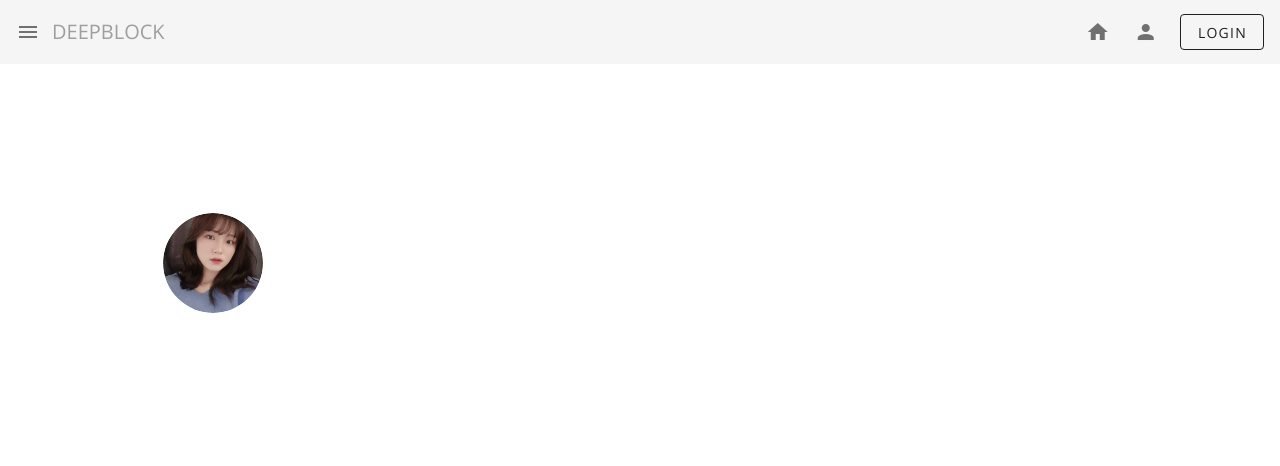
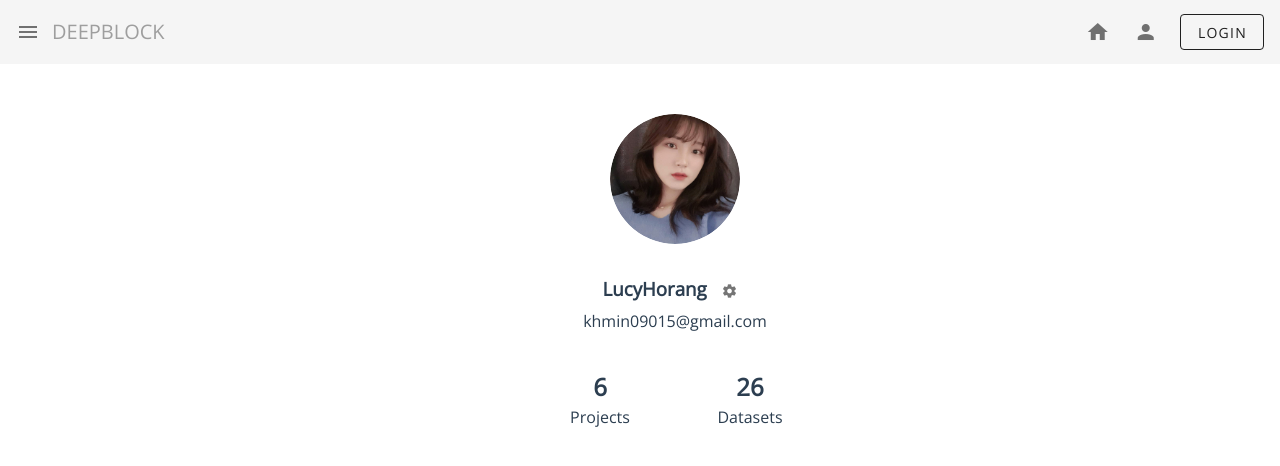
Before and after one commit to DeepBl0ck/DeepBlock, a Vue app: page /profile in a window 1280 px wide. Shown: the top 466 px of the page. Built offline with nearby package versions, Linux system fonts and the light colour scheme; what vue-input-autowidth, vue-js-grid would draw is missing.

Commit message:
프로필 페이지 구현

```diff
--- a/src/views/Profile.vue
+++ b/src/views/Profile.vue
@@ -1,13 +1,115 @@
 <template>
   <v-content>
-    <v-container class="fill-height" fluid>
-      <v-row align="center" justify="start">
-        <v-col cols="12" sm="8" md="4">
-          <v-avatar size="100">
-            <img src="../assets/lucy.jpg" alt="lucy" />
-          </v-avatar>
-        </v-col>
-      </v-row>
-    </v-container>
+    <div class="userAvatar" align="center">
+      <v-avatar size="130">
+        <img src="../assets/lucy.jpg" alt />
+      </v-avatar>
+      <div class="userInformation">
+        <div class="user_title">
+          {{ userName }}
+          <v-btn class="settingIcon" icon @click="settingAccount = !settingAccount">
+            <v-icon small>settings</v-icon>
+          </v-btn>
+        </div>
+        <!-- <h3 class="userName">{{ userName }}</h3>
+        <v-btn class="settingIcon" icon  @click="settingAccount = !settingAccount">
+          <v-icon small>settings</v-icon>
+        </v-btn>-->
+        <p class="email">{{ email }}</p>
+      </div>
+      <div class="userFolder" float>
+        <div class="projectCount">
+          <h2>6</h2>
+          <p>Projects</p>
+        </div>
+        <div class="projectCount two">
+          <h2>26</h2>
+          <p>Datasets</p>
+        </div>
+      </div>
+    </div>
+
+    <v-dialog v-model="settingAccount" max-width="300px">
+      <v-card class="mx-auto" max-width="400" tile>
+        <v-list dense>
+          <v-list-item-group v-model="item" color="primary">
+            <v-list-item
+              v-for="(item, i) in items"
+              :key="i"
+              :inactive="inactive"
+              :href="item.route"
+            >
+              <v-list-item-content>
+                <v-list-item-title v-html="item.title"></v-list-item-title>
+              </v-list-item-content>
+            </v-list-item>
+          </v-list-item-group>
+        </v-list>
+      </v-card>
+    </v-dialog>
   </v-content>
 </template>
+<script>
+export default {
+  name: "profile",
+  bodyClass: "profile-page",
+  data() {
+    return {
+      userName: "LucyHorang",
+      email: "khmin09015@gmail.com",
+      settingAccount: false,
+      item: 5,
+      items: [
+        {
+          title: "비밀번호 변경",
+          route: "/chanePassword"
+        },
+        {
+          title: "프로필 편집",
+          route: "/chaneProfile"
+        },
+        {
+          title: "로그아웃",
+          route: "/completeDeleteAccount"
+        },
+        {
+          title: "취소",
+          route: "/profile"
+        }
+      ]
+    };
+  }
+};
+</script>
+
+<style lang="sass">
+.userAvatar
+  padding: 50px 0px 0px 70px
+
+.userInformation
+  padding-top: 10px
+
+.settingIcon
+  height: 0px
+  width: 0px
+  margin: 0 auto
+
+.userFolder
+  padding-top: 20px
+
+.projectCount
+  width: 150px
+  height: 100px
+  display: inline-block
+
+
+.user_title
+  display: block
+  font-size: 1.17em
+  margin-block-start: 1em
+  margin-block-end: 1em
+  margin-inline-start: 0px
+  margin-inline-end: 0px
+  margin-bottom: 0px
+  font-weight: bold
+</style>
```
